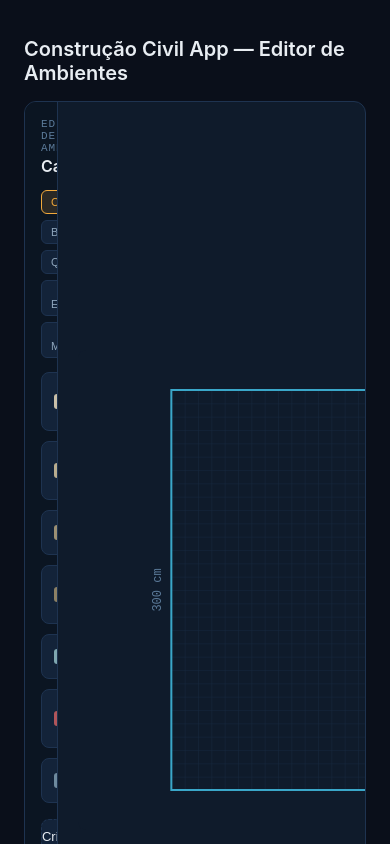
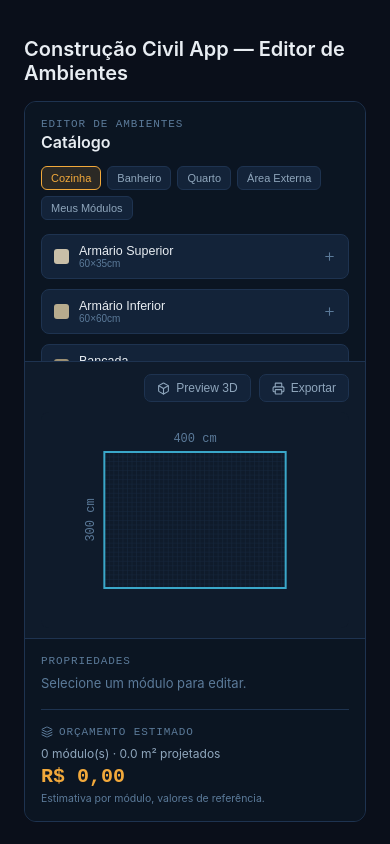
Before and after one commit to luminadesignerpro/Sdcontrucao, a React (Vite) app: page / in a window 390 px wide. Shown: the top 844 px of the page. Built offline with nearby package versions, Linux system fonts and the light colour scheme.

Commit message:
Implement responsive container width handling
Added a custom hook to manage container width and adjusted canvas dimensions based on screen size.

```diff
--- a/src/components/EditorAmbientes.jsx
+++ b/src/components/EditorAmbientes.jsx
@@ -39,6 +39,24 @@ const CATEGORY_LABELS = {
 
 let nextId = 1;
 
+function useContainerWidth() {
+  const ref = useRef(null);
+  const [width, setWidth] = useState(720);
+  React.useEffect(() => {
+    if (!ref.current) return;
+    const el = ref.current;
+    const obs = new ResizeObserver((entries) => {
+      for (const entry of entries) {
+        setWidth(entry.contentRect.width);
+      }
+    });
+    obs.observe(el);
+    setWidth(el.getBoundingClientRect().width);
+    return () => obs.disconnect();
+  }, []);
+  return [ref, width];
+}
+
 export default function EditorAmbientes() {
   const [room, setRoom] = useState({ w: 400, h: 300, shape: "retangulo", cutW: 120, cutH: 100 });
   const [items, setItems] = useState([]);
@@ -49,10 +67,12 @@ export default function EditorAmbientes() {
   const [view3d, setView3d] = useState(false);
   const canvasRef = useRef(null);
   const dragState = useRef(null);
+  const [wrapperRef, wrapperWidth] = useContainerWidth();
+  const isMobile = wrapperWidth < 780;
 
   const PADDING = 40;
-  const canvasW = 720;
-  const canvasH = 480;
+  const canvasW = isMobile ? Math.max(280, wrapperWidth - 32) : 720;
+  const canvasH = isMobile ? Math.round(canvasW * 0.7) : 480;
   const scale = Math.min(
     (canvasW - PADDING * 2) / room.w,
     (canvasH - PADDING * 2) / room.h
@@ -170,27 +190,33 @@ export default function EditorAmbientes() {
 
   return (
     <div
+      ref={wrapperRef}
       style={{
         display: "flex",
+        flexDirection: isMobile ? "column" : "row",
         fontFamily: "'Inter', system-ui, sans-serif",
         background: "#0F1B2B",
         color: "#E8EDF2",
-        minHeight: "680px",
+        minHeight: isMobile ? "auto" : "680px",
         borderRadius: "12px",
         overflow: "hidden",
         border: "1px solid #1E3350",
+        width: "100%",
+        position: "relative",
       }}
     >
       <div
         style={{
-          width: "240px",
-          borderRight: "1px solid #1E3350",
+          width: isMobile ? "100%" : "240px",
+          borderRight: isMobile ? "none" : "1px solid #1E3350",
+          borderBottom: isMobile ? "1px solid #1E3350" : "none",
           padding: "16px",
           background: "#0B1522",
           display: "flex",
           flexDirection: "column",
           gap: "10px",
           overflowY: "auto",
+          maxHeight: isMobile ? "260px" : "none",
         }}
       >
         <div style={{ marginBottom: "4px" }}>
@@ -314,7 +340,7 @@ export default function EditorAmbientes() {
             <Printer size={13} /> Exportar
           </button>
         </div>
-        <div style={{ flex: 1, display: "flex", alignItems: "center", justifyContent: "center", padding: "10px 20px" }}>
+        <div style={{ flex: 1, display: "flex", alignItems: "center", justifyContent: "center", padding: isMobile ? "10px" : "10px 20px", overflowX: "auto" }}>
           {!view3d ? (
             <svg ref={canvasRef} width={canvasW} height={canvasH} onMouseDown={() => setSelectedId(null)} style={{ background: "#0F1B2B", borderRadius: "8px" }}>
               <defs>
@@ -405,7 +431,7 @@ export default function EditorAmbientes() {
         </div>
       </div>
 
-      <div style={{ width: "230px", borderLeft: "1px solid #1E3350", padding: "16px", background: "#0B1522", display: "flex", flexDirection: "column" }}>
+      <div style={{ width: isMobile ? "100%" : "230px", borderLeft: isMobile ? "none" : "1px solid #1E3350", borderTop: isMobile ? "1px solid #1E3350" : "none", padding: "16px", background: "#0B1522", display: "flex", flexDirection: "column" }}>
         <div style={{ fontSize: "11px", letterSpacing: "0.08em", color: "#5B7A99", textTransform: "uppercase", fontFamily: "'JetBrains Mono', monospace", marginBottom: "8px" }}>
           Propriedades
         </div>
```
